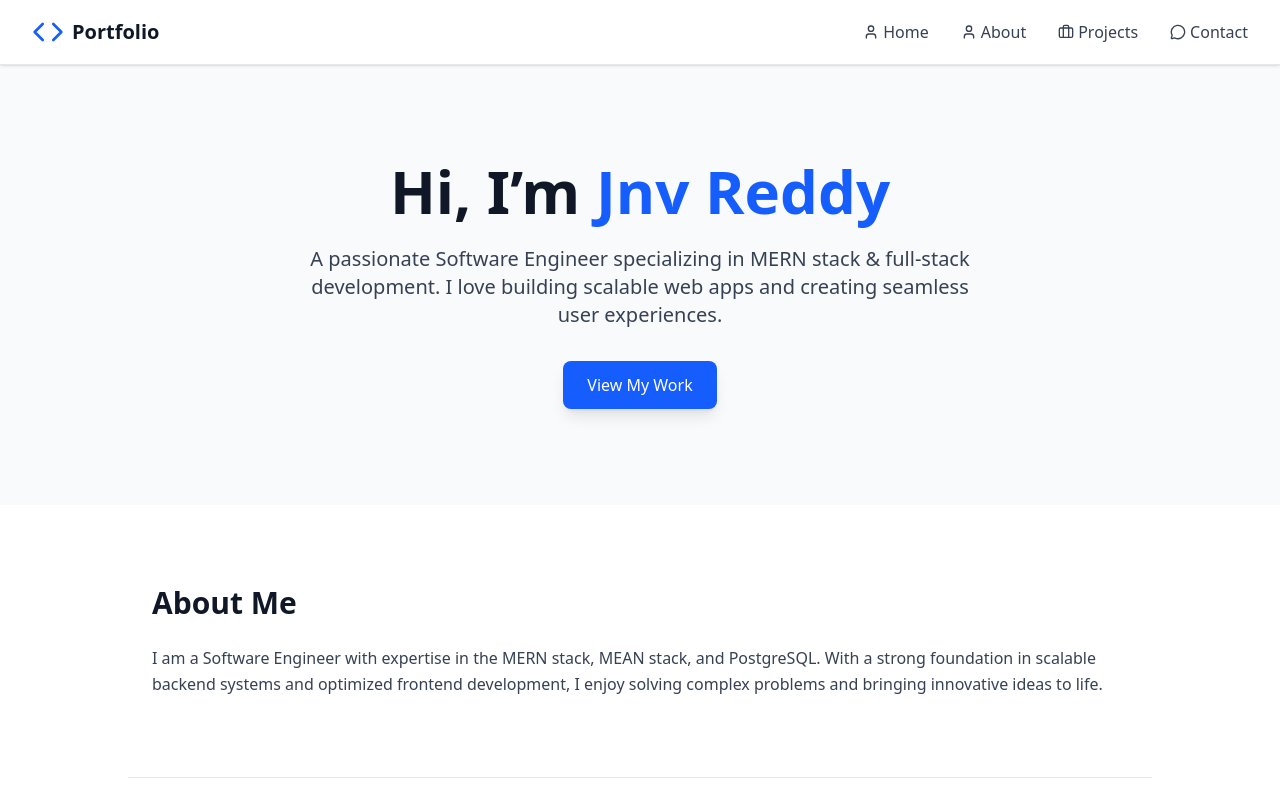
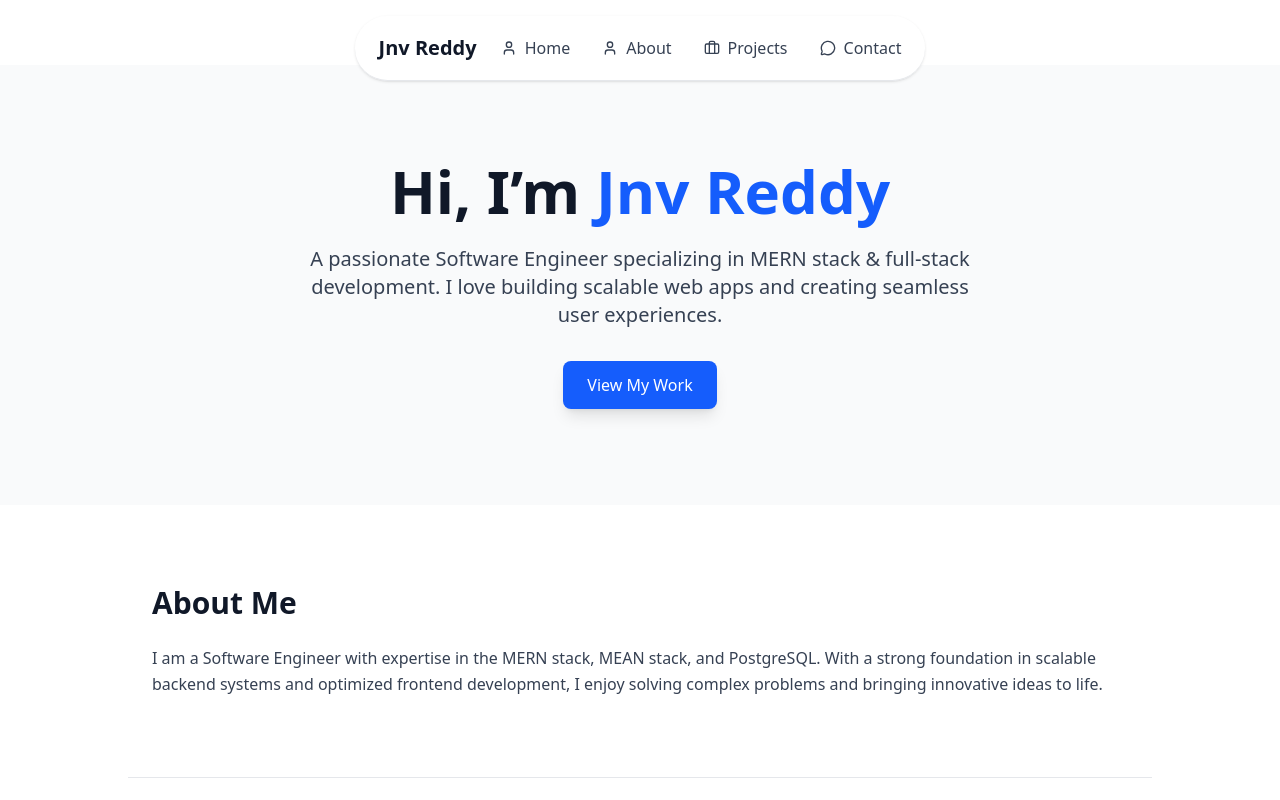
Before and after one commit to jnvreddy/Portfolio, a React (Vite) app: page / in a window 1280 px wide. Shown: the top 800 px of the page. Built offline with nearby package versions, Linux system fonts and the light colour scheme.

Commit message:
header improved

```diff
--- a/src/components/Header.tsx
+++ b/src/components/Header.tsx
@@ -1,5 +1,5 @@
-import  { useState } from "react";
-import { Menu, X, Code, User, Briefcase, MessageCircle } from "lucide-react";
+import { useState } from "react";
+import { Menu, X, User, Briefcase, MessageCircle } from "lucide-react";
 
 const Header = () => {
   const [isMenuOpen, setIsMenuOpen] = useState(false);
@@ -12,22 +12,24 @@ const Header = () => {
   ];
 
   return (
-    <header className="sticky top-0 z-50 bg-white/90 backdrop-blur-md border-b border-gray-200 shadow-sm">
-      <div className="max-w-7xl mx-auto px-4 sm:px-6 lg:px-8">
-        <div className="flex justify-between items-center py-4">
+    <header
+      className={`sticky top-4 z-50 mx-auto bg-white/90 backdrop-blur-md border-b border-gray-200 shadow-sm rounded-full transition-all duration-300
+        w-4/5 md:w-fit`}
+    >
+      {/* Header Bar */}
+      <div className="flex items-center gap-6 h-16 px-6">
         {/* Logo */}
-          <div className="flex items-center space-x-2">
-            <Code className="h-8 w-8 text-blue-600" />
-            <span className="text-xl font-bold text-gray-900">Portfolio</span>
+        <div className="flex items-center">
+          <span className="text-xl font-bold text-gray-900">Jnv Reddy</span>
         </div>
 
         {/* Desktop Navigation */}
-          <nav className="hidden md:flex items-center space-x-8">
+        <nav className="hidden md:flex items-center gap-8">
           {navItems.map((item) => (
             <a
               key={item.name}
               href={item.href}
-                className="flex items-center space-x-1 text-gray-700 hover:text-blue-600 transition-colors duration-200"
+              className="flex items-center gap-2 text-gray-700 hover:text-blue-600 transition-colors duration-200"
             >
               <item.icon className="h-4 w-4" />
               <span>{item.name}</span>
@@ -38,23 +40,23 @@ const Header = () => {
         {/* Mobile Menu Button */}
         <button
           onClick={() => setIsMenuOpen(!isMenuOpen)}
-            className="md:hidden p-2 text-gray-700 hover:text-blue-600 transition-colors duration-200"
+          className="md:hidden p-2 text-gray-700 hover:text-blue-600 transition-colors duration-200 ml-auto"
           aria-label={isMenuOpen ? "Close menu" : "Open menu"}
         >
-            {isMenuOpen ? <X className="h-6 w-6" /> : <Menu className="h-6 w-6" />}
+          {isMenuOpen ? <X className="h-5 w-5" /> : <Menu className="h-5 w-5" />}
         </button>
       </div>
 
-        {/* Mobile Navigation */}
+      {/* Mobile Navigation (separate block, doesn’t change header height) */}
       {isMenuOpen && (
-          <div className="md:hidden py-4 border-t border-gray-200">
-            <nav className="flex flex-col space-y-4">
+        <div className="md:hidden border-t border-gray-200 bg-white rounded-b-2xl">
+          <nav className="flex flex-col space-y-2 px-6 py-4">
             {navItems.map((item) => (
               <a
                 key={item.name}
                 href={item.href}
                 onClick={() => setIsMenuOpen(false)}
-                  className="flex items-center space-x-2 text-gray-700 hover:text-blue-600 transition-colors duration-200 py-2"
+                className="flex items-center gap-2 text-gray-700 hover:text-blue-600 transition-colors duration-200 py-2"
               >
                 <item.icon className="h-4 w-4" />
                 <span>{item.name}</span>
@@ -63,7 +65,6 @@ const Header = () => {
           </nav>
         </div>
       )}
-      </div>
     </header>
   );
 };
```
Lines whose indentation alone changed are shown as unchanged.
